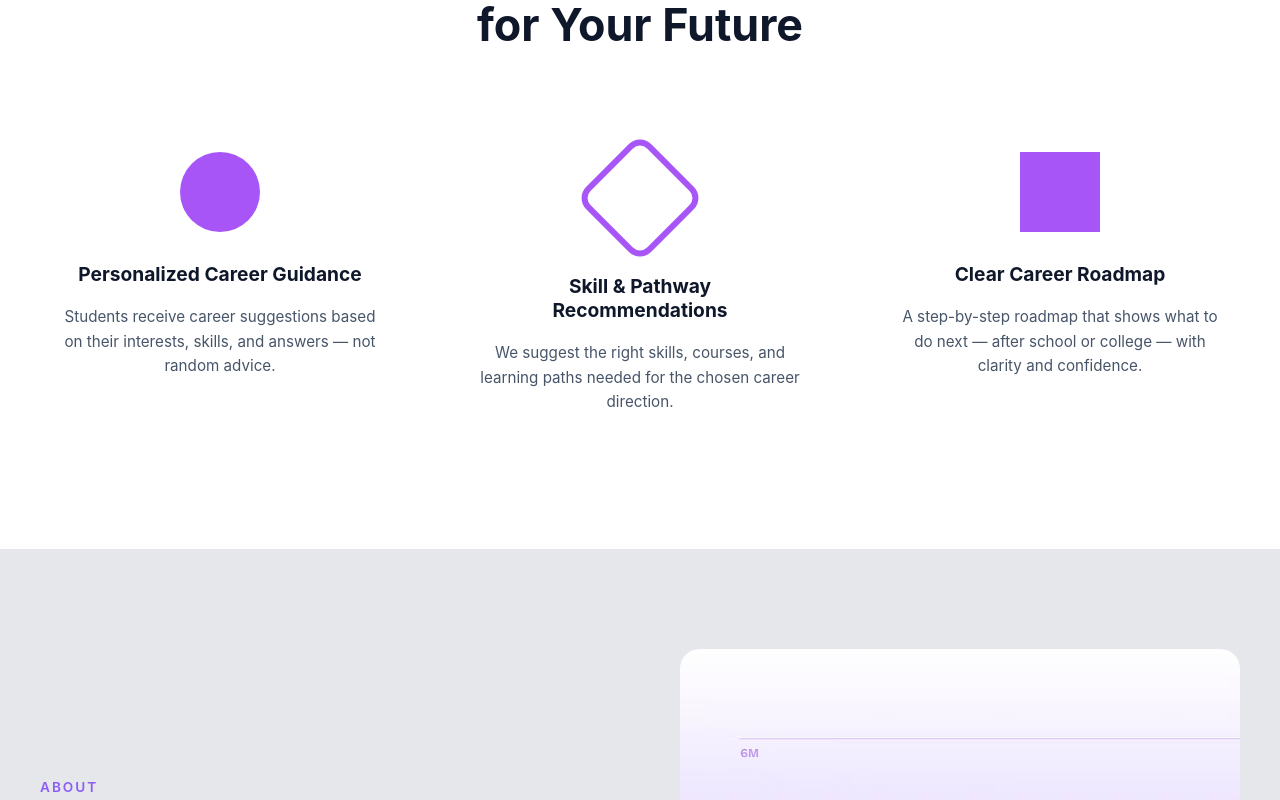
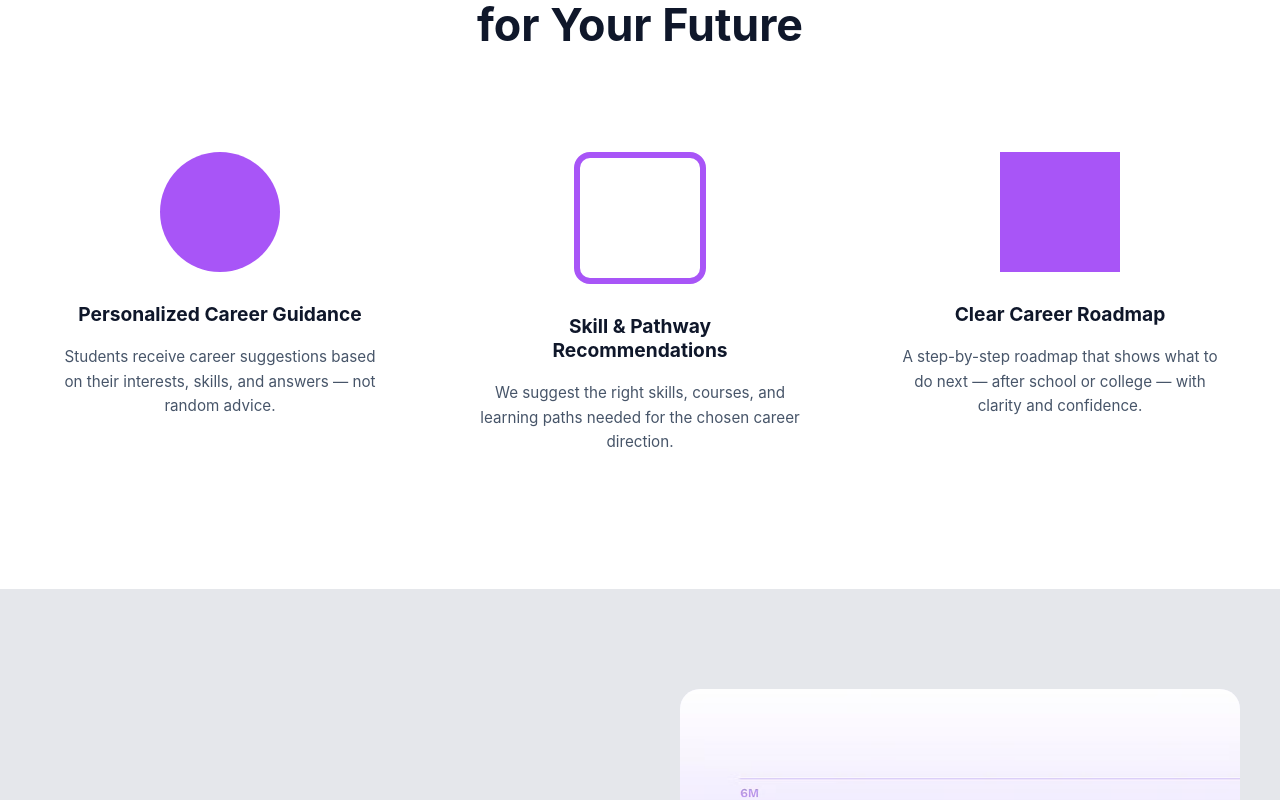
Before and after one commit to Abhi-1100/careerviewx, a React (Create React App) app: page / in a window 1280 px wide. Shown: the part 1060-1860 px from the top of the page. Built offline with nearby package versions, Linux system fonts and the light colour scheme.

Commit message:
animate the text and hover cards

```diff
--- a/src/components/About.jsx
+++ b/src/components/About.jsx
@@ -9,7 +9,7 @@ const About = () => {
         {/* LEFT CONTENT */}
         <div className="about-text">
           <span className="about-label">ABOUT</span>
-          <h2>Your Career<br/>Starts Here</h2>
+          <h2 className="animate">Your Career<br/>Starts Here</h2>
 
           <p>
             Choosing the right career is one of the most important decisions in a student’s life, yet many students feel confused due to lack of proper guidance and clarity. CareerGuide is a career guidance platform designed to help students make informed decisions about their future.
--- a/src/components/Hero.jsx
+++ b/src/components/Hero.jsx
@@ -2,29 +2,31 @@ import "./Hero.css";
 
 const Hero = () => {
   return (
+    <>
     <section className="hero">
       <div className="hero-container">
 
         {/* LEFT SIDE */}
         <div className="hero-text">
-          <h1>
+          <h1 className="animate">
             Your future deserves clarity, not confusion.
           </h1>
 
-          <p>
+          <p className="animate">
             Get personalized career guidance, explore career options, and make confident decisions.
           </p>
 
-          <button className="hero-btn">Join Now</button>
+          <button className="hero-btn hover-pop">Join Now</button>
         </div>
 
         {/* RIGHT SIDE */}
-        <div className="hero-visual">
-          <div className="wave"></div>
+        <div className="hero-visual hover-pop">
+          <div className="wave hover-pop"></div>
         </div>
 
       </div>
     </section>
+    </>
   );
 };
 
--- a/src/components/Navbar.jsx
+++ b/src/components/Navbar.jsx
@@ -18,7 +18,7 @@ const Navbar = () => {
         </nav>
 
         {/* CTA */}
-        <button className="nav-btn">Learn More</button>
+        <button className="nav-btn hover-pop">Learn More</button>
       </div>
     </header>
   );
--- a/src/components/Services.jsx
+++ b/src/components/Services.jsx
@@ -15,25 +15,25 @@ const Services = () => {
         <div className="services-cards">
 
           <div className="service-card">
-            <div className="icon circle"></div>
-            <h3>Personalized Career Guidance</h3>
-            <p>
+            <div className="icon circle service-card animate hover-pop"></div>
+            <h3 className="animate">Personalized Career Guidance</h3>
+            <p className="animate">
               Students receive career suggestions based on their interests, skills, and answers — not random advice.
             </p>
           </div>
 
           <div className="service-card">
-            <div className="icon check"></div>
-            <h3>Skill & Pathway Recommendations</h3>
-            <p>
+            <div className="icon check service-card animate hover-pop"></div>
+            <h3 className="animate">Skill & Pathway Recommendations</h3>
+            <p className="animate">
               We suggest the right skills, courses, and learning paths needed for the chosen career direction.
             </p>
           </div>
 
           <div className="service-card">
-            <div className="icon square"></div>
-            <h3>Clear Career Roadmap</h3>
-            <p>
+            <div className="icon square service-card animate hover-pop"></div>
+            <h3 className="animate">Clear Career Roadmap</h3>
+            <p className="animate">
               A step-by-step roadmap that shows what to do next — after school or college — with clarity and confidence.
             </p>
           </div>
--- /dev/null
+++ b/src/hooks/useScrollAnimation.js
@@ -0,0 +1,24 @@
+import { useEffect } from "react";
+
+const useScrollAnimation = () => {
+  useEffect(() => {
+    const elements = document.querySelectorAll(".animate");
+
+    const observer = new IntersectionObserver(
+      (entries) => {
+        entries.forEach((entry) => {
+          if (entry.isIntersecting) {
+            entry.target.classList.add("show");
+          }
+        });
+      },
+      { threshold: 0.2 }
+    );
+
+    elements.forEach((el) => observer.observe(el));
+
+    return () => observer.disconnect();
+  }, []);
+};
+
+export default useScrollAnimation;
--- a/src/index.css
+++ b/src/index.css
@@ -11,3 +11,28 @@ code {
   font-family: source-code-pro, Menlo, Monaco, Consolas, 'Courier New',
     monospace;
 }
+
+
+/* Scroll Animation */
+/* INITIAL STATE */
+.animate {
+  opacity: 0;
+  transform: translateY(40px);
+  transition: all 0.8s ease-out;
+}
+
+/* WHEN VISIBLE */
+.animate.show {
+  opacity: 1;
+  transform: translateY(0);
+}
+
+/* HOVER EFFECT */
+.hover-pop {
+  transition: transform 0.3s ease, box-shadow 0.3s ease;
+}
+
+.hover-pop:hover {
+  transform: translateY(-6px) scale(1.03);
+  box-shadow: 0 20px 40px rgba(0,0,0,0.1);
+}
--- a/src/pages/Home.jsx
+++ b/src/pages/Home.jsx
@@ -1,3 +1,4 @@
+import   useScrollAnimation from "../hooks/useScrollAnimation";
 import Hero from "../components/Hero";
 import Navbar from "../components/Navbar";
 import Services from "../components/Services";
@@ -7,6 +8,8 @@ import Footer from "../components/Footer";
 import "./Home.css";
 
 const Home = () => {
+    useScrollAnimation();
+
   return (
     <div className="home">
       <Navbar />
```
